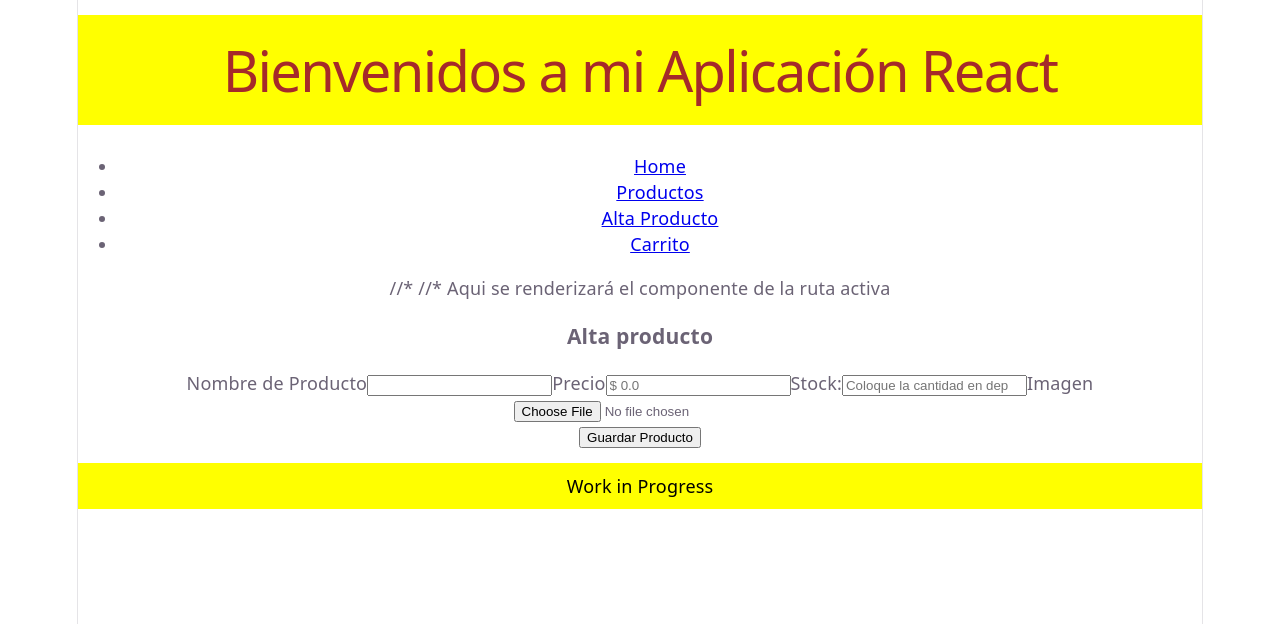
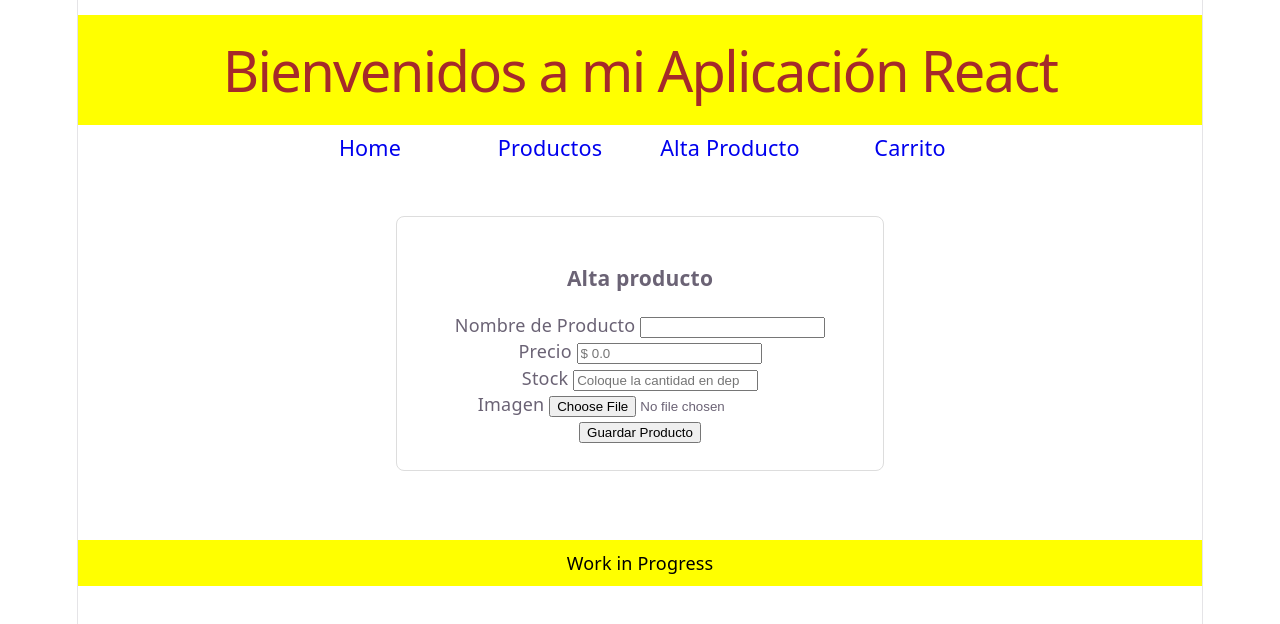
Before and after one commit to Coco-company/TP-FINAL-REACT, a React (Vite) app in the folder TiendaReact/: page /alta in a window 1280 px wide. Shown: the top 624 px of the page. Built offline with nearby package versions, Linux system fonts and the light colour scheme.

Commit message:
CSS Nav (Algo)

```diff
--- a/TiendaReact/src/componentes/FormularioContainer/FormularioContainer.jsx
+++ b/TiendaReact/src/componentes/FormularioContainer/FormularioContainer.jsx
@@ -6,9 +6,11 @@ export function FormularioContainer(){
     const [ datosForm, setDatosForm ] = useState({
         nombre: '',
         preico: '',
-        stock: '',
-        urlImagen: ''
+        stock: ''
     });
+
+    //* CODIGO PARA IMAGEN
+    const [imagenFile, setImagenFile] = useState(null);
 
     const manejarCambio = (evento) => {
 
@@ -20,15 +22,60 @@ export function FormularioContainer(){
         });
     };
 
-    const manejarEnvio = (evento) => {
+    const manejarCambioImagen = (evento) => {
+        setImagenFile(evento.target.files[0]);
+    };
+
+    const manejarEnvio = async (evento) => {
         //* EVITAMOS LA RECARGA *//
         evento.preventDefault();
-        console.log('Enviamos los siguientes datos a la API:', datosForm);
-    }
+        //*        console.log('Enviamos los siguientes datos a la API:', datosForm);
+
+        if(!imagenFile){
+            alert("por favor selecciona una imagen para el producto");
+            return;
+        }
+
+        //* SUBIR IMAGEN A IMGBB
+        const apiKey = '5b34ca3e590a988793a9e6e76fa17930';
+        //* OBJETO FormData PARA ENVIAR ARCHIVOS Y DATOS DE FORMULARIO
+        const formData = new FormData();
+        formData.append('image',imagenFile);
+
+        try {
+            console.log("subiendo imagen a Imgbb...");
+            const respuestaImgbb = await fetch(`https://api.imgbb.com/1/upload?key=${apiKey}`,{
+                method: 'POST',
+                body: formData
+            });
+
+            const datosImgbb = await respuestaImgbb.json();
+
+            if(datosImgbb.success){
+                console.log("Imagen subida con exito. URL:", datosImgbb.data.url);
+
+                //* UNIMOS url DE LA IMAGEN LOS OTROS DATOS DEL form
+                const productoCompleto = {
+                    ...datosForm,
+                    urlImagen: datosImgbb.data.url
+                };
+
+                console.log("Enviamos los siguientes datos completos a la API:", productoCompleto);
+
+            }else{
+                throw new Error('La subida de la imagen a Imgbb falló!');
+            }
+
+        } catch(error) {
+            console.log("Error en el proceso de envío:", error);
+            alert("Hubo un error al subir la imagen Por favor intente de nuevo.");
+        }
+
+    };
 
     return (
         //* DEVUELVO EL ELEMENTO formularioProducto CONTENIENDO LAS LOGICAS DE COMPORTAMIENTO Y LOS DATOS *//
-        <FormularioProducto datosForm={datosForm} manejarCambio={manejarCambio} manejarEnvio={manejarEnvio} />
+        <FormularioProducto datosForm={datosForm} manejarCambio={manejarCambio} manejarEnvio={manejarEnvio} manejarCambioImagen={manejarCambioImagen}/>
     );
 
 }
--- a/TiendaReact/src/componentes/FormularioProducto/FormularioProducto.jsx
+++ b/TiendaReact/src/componentes/FormularioProducto/FormularioProducto.jsx
@@ -2,19 +2,31 @@ import React from 'react';
 
 export function FormularioProducto(){
 
-const formEstilo = {}; //* ACÁ ADENTRO COLOCAR ESTILOS
+const formEstilo = {
+    diplay:'flex',
+
+    maxWidth: '24rem',
+    margin: '3rem auto',
+    padding: '1.5rem',
+    border: '1px solid #ddd',
+    borderRadius: '8px',
+    gap: '16px'
+}; //* ACÁ ADENTRO COLOCAR ESTILOS
 
     return (
         <form style={formEstilo}>
             <h3>Alta producto</h3>
             <div>
-                <label>Nombre de Producto</label>
+                <label>Nombre de Producto </label>
                 <input type="text" placeholder="" />
-                <label>Precio</label>
+                <br/>
+                <label>Precio </label>
                 <input type="number" placeholder="$ 0.0" />
-                <label>Stock:</label>
+                <br/>
+                <label>Stock </label>
                 <input type="number" placeholder="Coloque la cantidad en depósito" />
-                <label>Imagen</label>
+                <br/>
+                <label>Imagen </label>
                 <input type="file" placeholder="https://..." />
             </div>
             <button type="submit">Guardar Producto</button>
--- a/TiendaReact/src/componentes/Layout/Header.jsx
+++ b/TiendaReact/src/componentes/Layout/Header.jsx
@@ -1,5 +1,5 @@
 import {header, h1} from './Header.module.css';
-import { Link } from 'react-router-dom';
+import { NavBar} from './NavBar';
 
 function Header(){
     return(
@@ -7,14 +7,7 @@ function Header(){
         <header className={header}>
             <h1 className={h1}>Bienvenidos a mi Aplicación React</h1>
         </header>
-        <nav>
-            <ul>
-                <li><Link to="/">Home</Link></li>
-                <li><Link to='/Productos'>Productos</Link></li>
-                <li><Link to='/alta'>Alta Producto</Link></li>
-                <li><Link to='/Carrito'>Carrito</Link></li>
-            </ul>
-        </nav>
+        <NavBar />
         </>
     );
 }
--- a/TiendaReact/src/componentes/Layout/Layout.jsx
+++ b/TiendaReact/src/componentes/Layout/Layout.jsx
@@ -9,8 +9,7 @@ function Layout({children}){
         <>
             <Header/>
             <main>
-                //*{children}   {/* Children = Muestra los componentes contenidos dentro del elemento HTML */}
-                //* Aqui se renderizará el componente de la ruta activa
+                {/* Aqui se renderizará el componente de la ruta activa */}
                 <Outlet/>
             </main>
             <Footer/>
--- /dev/null
+++ b/TiendaReact/src/componentes/Layout/NavBar.jsx
@@ -0,0 +1,16 @@
+import React from 'react';
+import { Link } from 'react-router-dom';
+import {nav, ul, li} from './NavBar.module.css';
+
+export const NavBar = () => {
+    return(
+        <nav className={nav}>
+            <ul className={ul}>
+                <li className={li}><Link to="/">Home</Link></li>
+                <li className={li}><Link to='/Productos'>Productos</Link></li>
+                <li className={li}><Link to='/alta'>Alta Producto</Link></li>
+                <li className={li}><Link to='/Carrito'>Carrito</Link></li>
+            </ul>
+        </nav>
+    )
+}
--- /dev/null
+++ b/TiendaReact/src/componentes/Layout/NavBar.module.css
@@ -0,0 +1,32 @@
+.nav {
+    margin: 0;
+    padding: 0;
+    text-align: center;
+
+
+}
+
+.ul{
+    padding: auto;
+    align-items:center;
+    align-self: center;
+    margin-block-start: 0;
+    margin-block-end: 0;
+    padding-inline-start: 0;
+    list-style-type: none;
+    display: flex;
+    flex-direction:row;
+    justify-content: center;
+}
+
+.li {
+
+    width: 10rem;
+    align-content: center;
+
+}
+
+.li * {
+    text-decoration: none;
+    font-size: 1.2em;
+}
```
